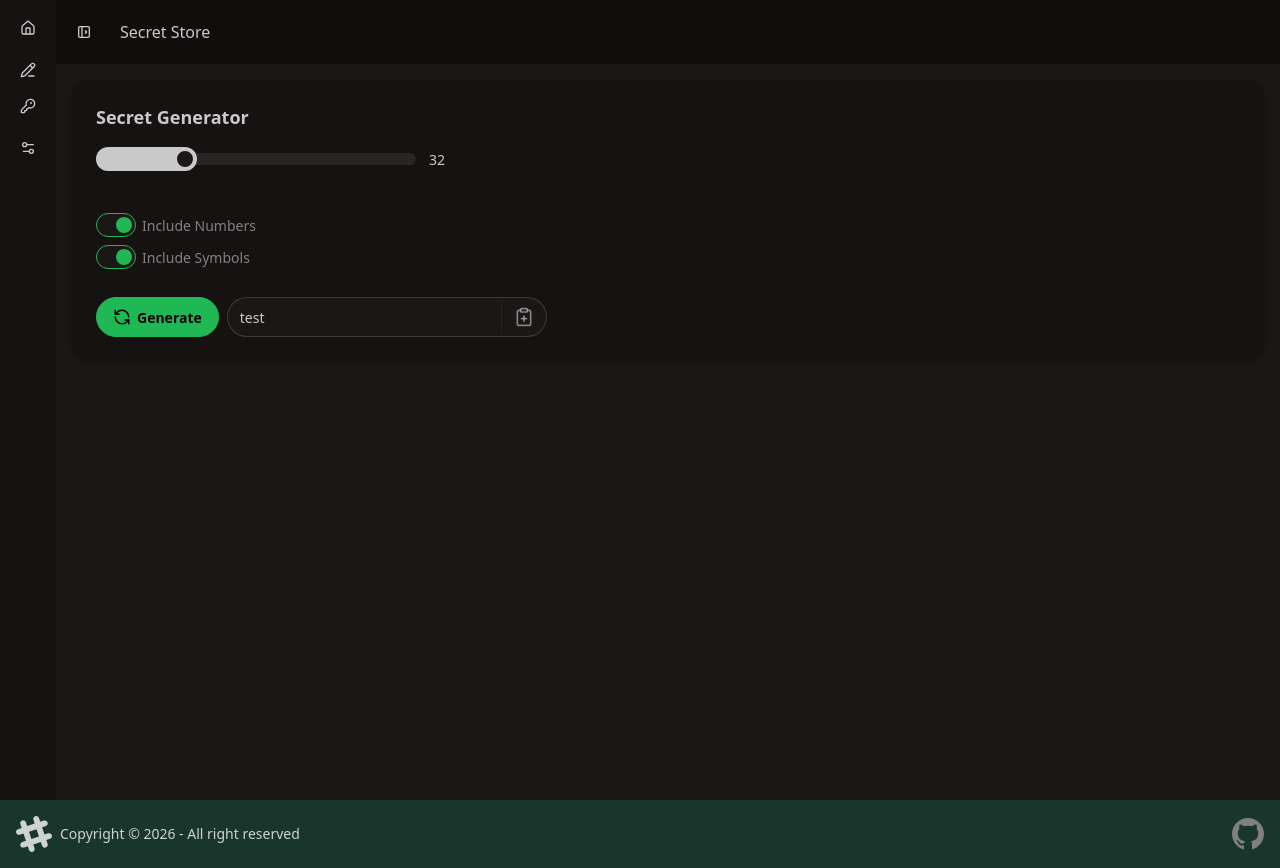
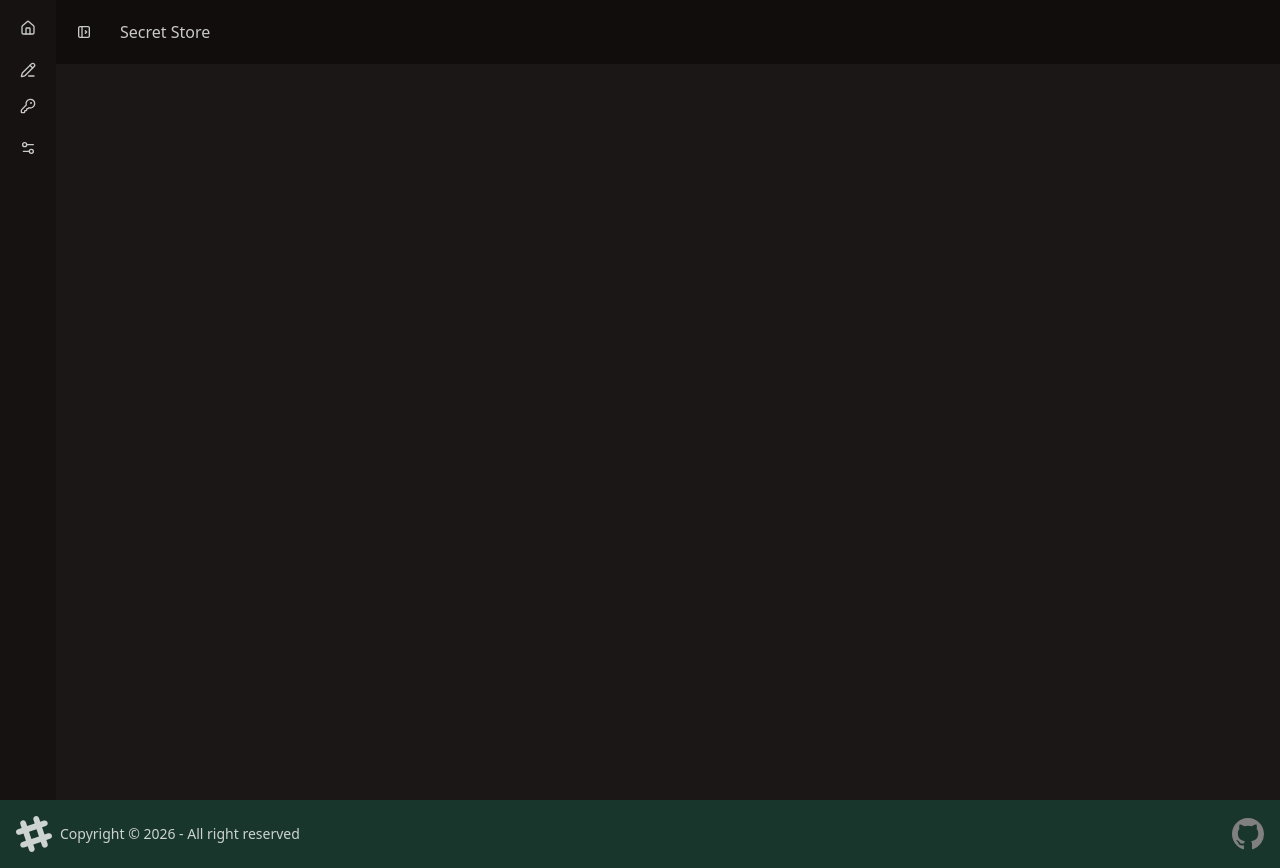
Before and after one commit to ben-burwood/secret-store, a Vue app in the folder frontend/: page / in a window 1280 px wide. Built offline with nearby package versions, Linux system fonts and the light colour scheme.

Commit message:
Add Toastify

```diff
--- a/frontend/package.json
+++ b/frontend/package.json
@@ -17,7 +17,8 @@
     "@tailwindcss/vite": "^4.1.18",
     "lucide-vue-next": "^0.562.0",
     "tailwindcss": "^4.1.18",
-    "vue": "^3.5.26"
+    "vue": "^3.5.26",
+    "vue3-toastify": "^0.2.8"
   },
   "devDependencies": {
     "@tsconfig/node24": "^24.0.3",
--- a/frontend/src/App.vue
+++ b/frontend/src/App.vue
@@ -1,10 +1,9 @@
 <template>
     <Layout>
-        <Generate />
     </Layout>
 </template>
 
 <script setup>
 import Layout from "./components/Layout.vue";
-import Generate from "./components/Generate.vue";
+import GenerateSecret from "./components/GenerateSecret.vue";
 </script>
--- a/frontend/src/components/Generate.vue
+++ b/frontend/src/components/GenerateSecret.vue
@@ -38,12 +38,6 @@
             </div>
         </div>
     </div>
-
-    <div class="toast" v-if="error">
-        <div class="alert alert-error">
-            <span>{{ error }}</span>
-        </div>
-    </div>
 </template>
 
 <script setup lang="ts">
@@ -51,6 +45,7 @@ import { ref } from "vue";
 import SecretDisplay from "@/components/SecretDisplay.vue";
 import { RefreshCcw, ClipboardPlus } from "lucide-vue-next";
 import { SERVER_URL } from "@/main";
+import { toast } from "vue3-toastify";
 
 const length = ref(32);
 const includeNumbers = ref(true);
@@ -59,7 +54,6 @@ const includeSymbols = ref(true);
 const loading = ref(false);
 
 const secret = ref("test");
-const error = ref("");
 
 async function generateSecret() {
     loading.value = true;
@@ -73,7 +67,7 @@ async function generateSecret() {
         const data = await response.json();
         secret.value = data.secret;
     } catch (e) {
-        error.value = `Error Generating Secret : ${e.message}`;
+        toast(`Error Generating Secret : ${e.message}`);
         console.error(e);
     } finally {
         loading.value = false;
```
Also changed, not shown: 1 other file (tests, documents, lock files or other folders).
